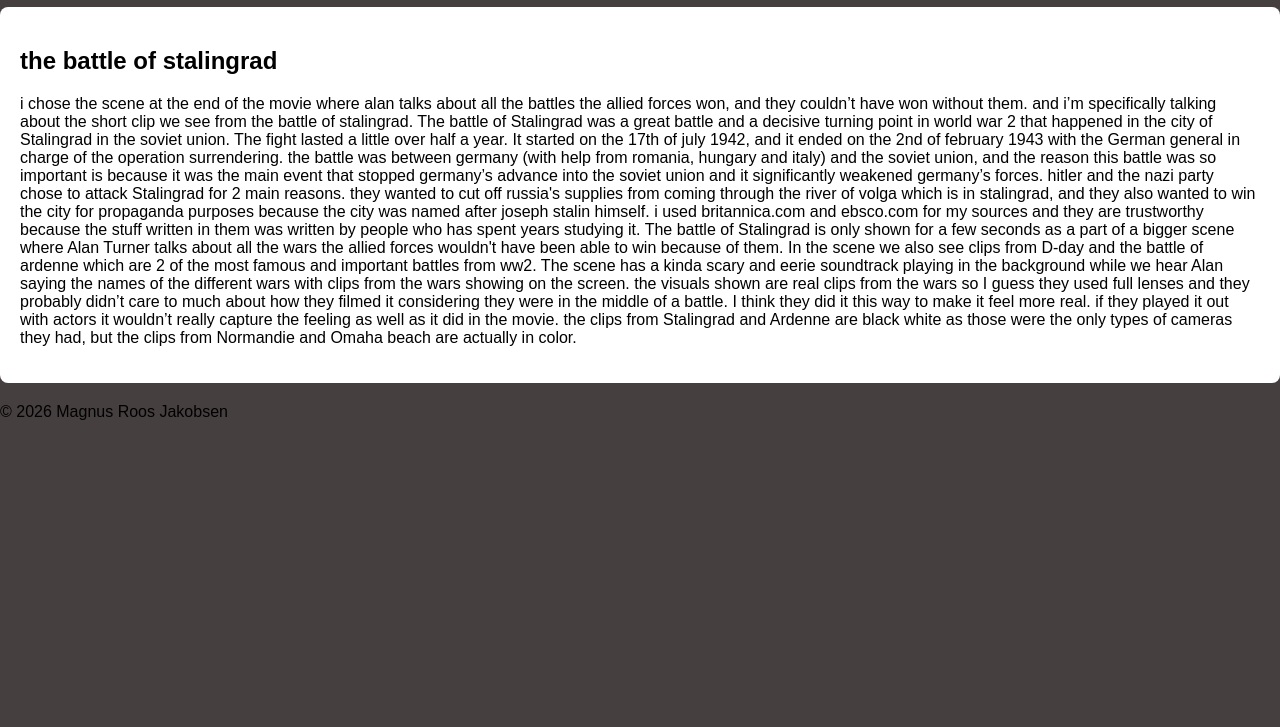
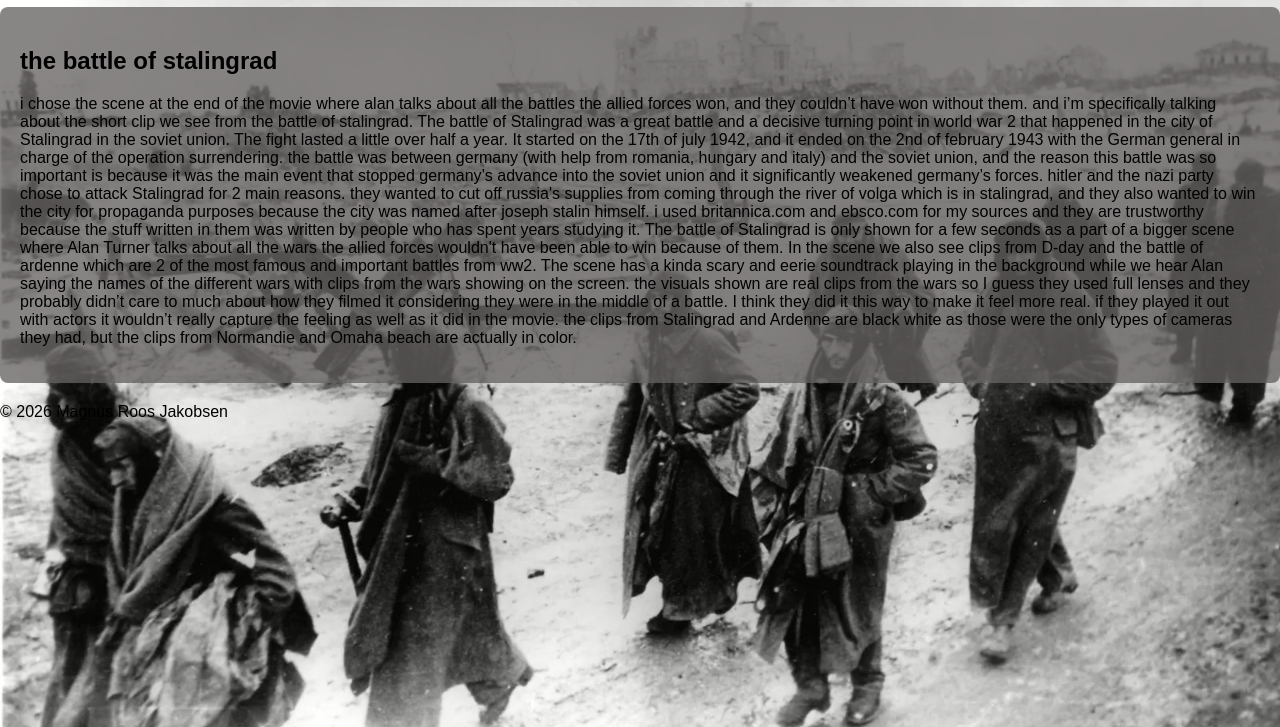
Before and after one commit to magjak10/oppgave-egen-nettside, a plain HTML site: page prosjekt3.html in a window 1280 px wide. Shown: the part 73-800 px from the top of the page. Drawn offline with Linux system fonts and the light colour scheme.

Commit message:
la til bakgrunn på prosjekt 3

```diff
--- a/styleprosjekt3.css
+++ b/styleprosjekt3.css
@@ -2,12 +2,32 @@
 body {
   font-family: Arial, sans-serif;
   margin: 0;
-  background-color: #463f3f;
+  background-color: #000000f9;
   color: #000000;
 }
 
+body {
+
+  background-image: url(bilder/stalingrad\ html.webp);
+
+
+  background-size: cover;
+
+
+  background-position: center center;
+
+
+  background-repeat: no-repeat;
+
+
+  background-attachment: fixed;
+
+
+  background-color: #0b0706;
+}
+
 section {
-  background-color: white;
+  background-color: rgba(101, 97, 97, 0.774);
   padding: 20px;
   margin-bottom: 20px;
   border-radius: 8px;
```
Also changed, not shown: bilder/stalingrad html.webp (added).
